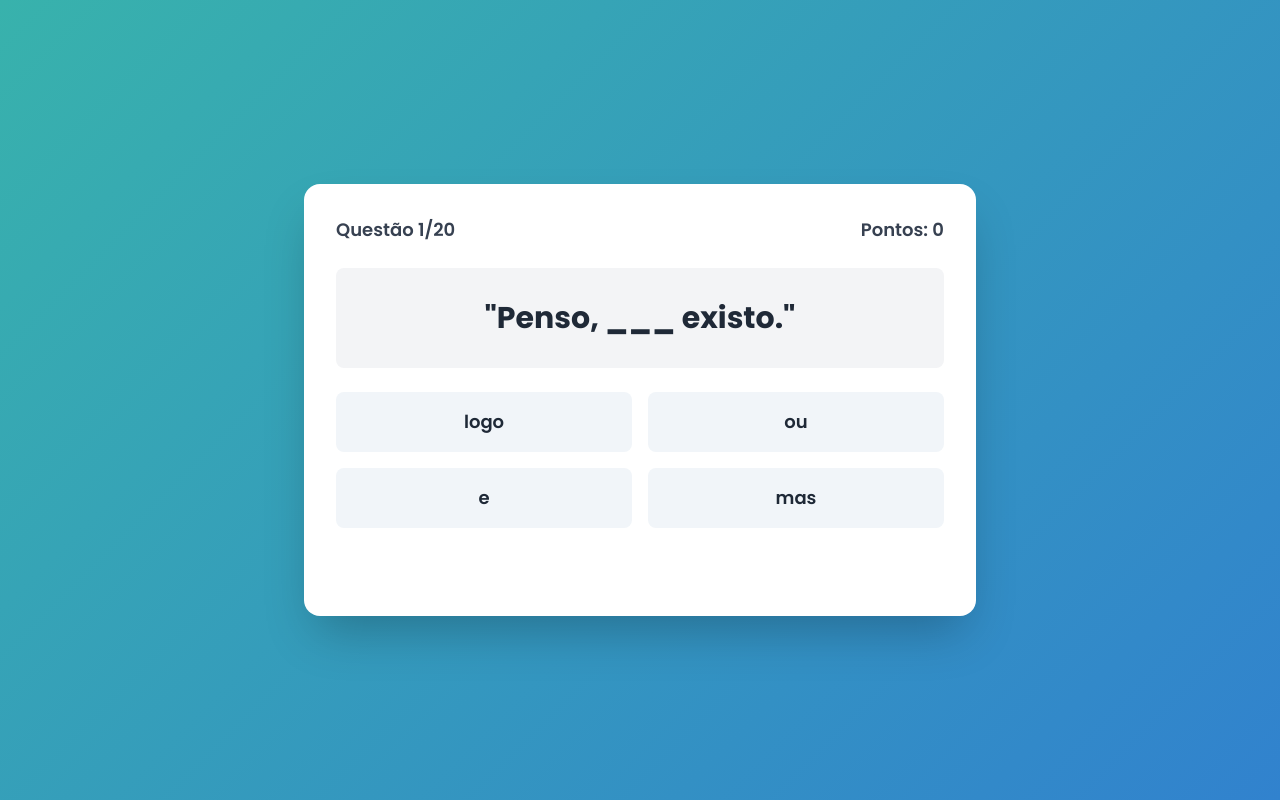
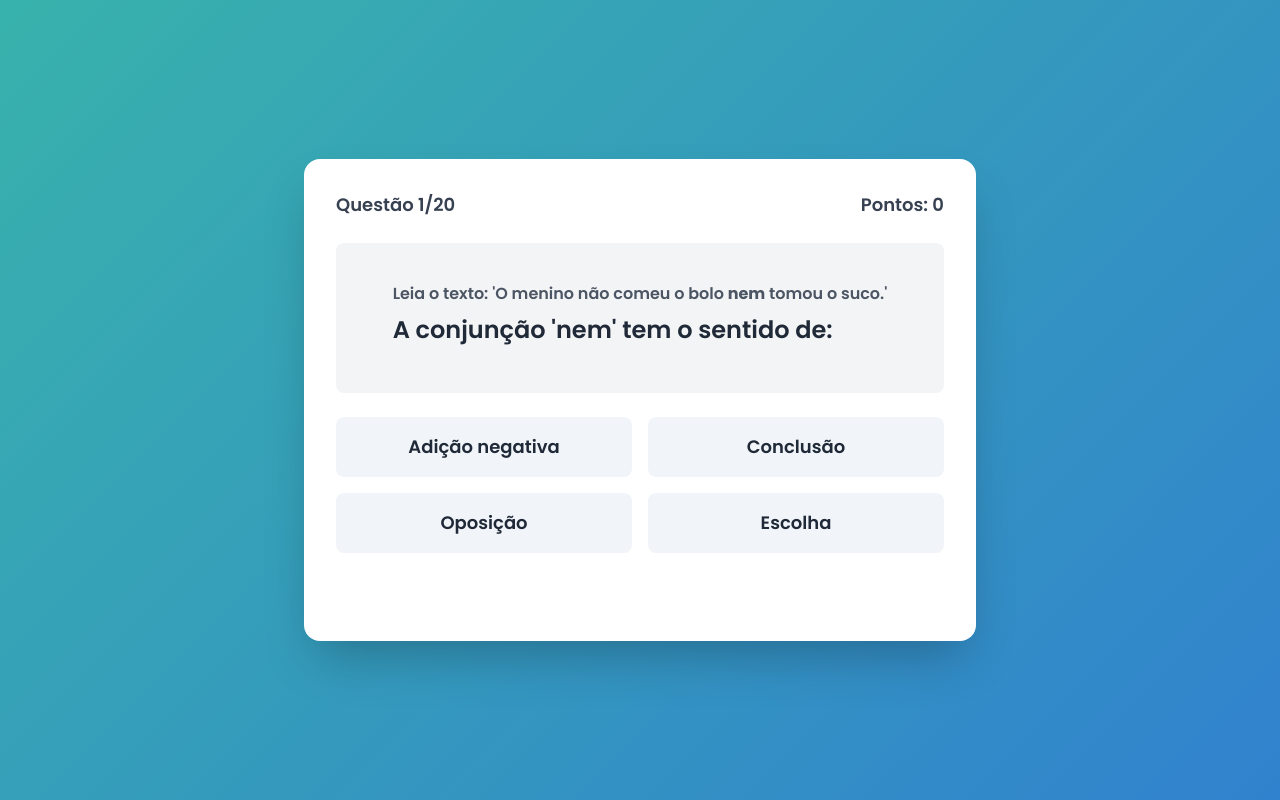
Before and after one commit to JuliaPrin3298/Quiz-Conju-es-, a plain HTML site: page index.html in a window 1280 px wide. Both pictures are taken after a click on the button "Começar!". Drawn offline with nearby package versions, Linux system fonts and the light colour scheme.

Commit message:
atz quest

```diff
--- a/index.html
+++ b/index.html
@@ -30,6 +30,9 @@
             50% { transform: scale(1.05); box-shadow: 0 0 0 10px rgba(244, 67, 54, 0); }
             100% { transform: scale(1); box-shadow: 0 0 0 0 rgba(244, 67, 54, 0); }
         }
+        #question-text p {
+            margin-bottom: 0.5rem;
+        }
     </style>
 </head>
 <body class="min-h-screen flex items-center justify-center p-4">
@@ -37,7 +40,7 @@
         <!-- Tela Inicial -->
         <div id="start-screen">
             <h1 class="text-3xl md:text-4xl font-bold text-gray-800 mb-2">Desafio das Conjunções</h1>
-            <p class="text-gray-600 mb-6">Complete as frases com a conjunção correta. Vamos começar?</p>
+            <p class="text-gray-600 mb-6">Leia os textos e responda às perguntas. Vamos começar?</p>
             <button onclick="startGame()" class="w-full bg-teal-500 text-white font-bold py-3 px-6 rounded-lg text-xl hover:bg-teal-600 transition-transform transform hover:scale-105 focus:outline-none focus:ring-4 focus:ring-teal-300">
                 Começar!
             </button>
@@ -49,8 +52,8 @@
                 <div id="question-counter" class="text-lg font-semibold text-gray-700">Questão 1/20</div>
                 <div id="score-counter" class="text-lg font-semibold text-gray-700">Pontos: 0</div>
             </div>
-            <div class="bg-gray-100 rounded-lg p-6 mb-6 min-h-[100px] flex items-center justify-center">
-                <h2 id="question-text" class="text-2xl md:text-3xl font-bold text-gray-800"></h2>
+            <div class="bg-gray-100 rounded-lg p-6 mb-6 min-h-[150px] flex items-center justify-center text-left">
+                <div id="question-text" class="text-xl md:text-2xl font-semibold text-gray-800"></div>
             </div>
             <div id="options-container" class="grid grid-cols-1 md:grid-cols-2 gap-4">
                 <!-- Opções serão inseridas aqui pelo JavaScript -->
@@ -71,26 +74,26 @@
     <script>
         // --- CONFIGURAÇÃO DO JOGO ---
         const questions = [
-            { question: "Gosto de sorvete, ___ também gosto de bolo.", options: ["e", "mas", "ou", "pois"], answer: "e" },
-            { question: "Estudei muito, ___ não passei na prova.", options: ["mas", "porque", "portanto", "nem"], answer: "mas" },
-            { question: "Você quer suco ___ refrigerante?", options: ["ou", "e", "nem", "se"], answer: "ou" },
-            { question: "Não fui à festa ___ estava doente.", options: ["porque", "mas", "e", "logo"], answer: "porque" },
-            { question: "Ele é inteligente, ___, deve estudar mais.", options: ["porém", "pois", "ou", "que"], answer: "porém" },
-            { question: "Penso, ___ existo.", options: ["logo", "mas", "ou", "e"], answer: "logo" },
-            { question: "Não comeu o almoço ___ o jantar.", options: ["nem", "mas", "ou", "e"], answer: "nem" },
-            { question: "Choveu muito, ___ a rua ficou alagada.", options: ["portanto", "mas", "porque", "ou"], answer: "portanto" },
-            { question: "Espere um pouco, ___ eu já volto.", options: ["que", "mas", "ou", "nem"], answer: "que" },
-            { question: "Ele não só canta, ___ também dança.", options: ["mas", "pois", "ou", "nem"], answer: "mas" },
-            { question: "Ela gosta de ler, ___ o irmão prefere esportes.", options: ["porém", "e", "ou", "porque"], answer: "porém" },
-            { question: "A porta está fechada, ___ você não pode entrar.", options: ["logo", "mas", "ou", "nem"], answer: "logo" },
-            { question: "Você prefere praia ___ campo?", options: ["ou", "e", "mas", "pois"], answer: "ou" },
-            { question: "Ele correu muito ___ ficou cansado.", options: ["e", "mas", "porque", "ou"], answer: "e" },
-            { question: "A lição era difícil, ___ consegui terminar.", options: ["mas", "porque", "ou", "nem"], answer: "mas" },
-            { question: "Leve o guarda-chuva, ___ pode chover.", options: ["pois", "mas", "ou", "e"], answer: "pois" },
-            { question: "Não gosto de jiló ___ de quiabo.", options: ["nem", "e", "ou", "mas"], answer: "nem" },
-            { question: "Ele acordou cedo, ___ chegou atrasado.", options: ["contudo", "portanto", "porque", "e"], answer: "contudo" },
-            { question: "Fale baixo, ___ o bebê está dormindo.", options: ["porque", "se", "mas", "ou"], answer: "porque" },
-            { question: "Ela é alta, ___ seu irmão é baixo.", options: ["mas", "e", "ou", "pois"], answer: "mas" },
+            { question: "<p class='text-base text-gray-600'>Leia o texto: 'O sol brilhava <b>e</b> o céu estava azul. Fomos ao parque, <b>mas</b> começou a chover.' </p><p>Quais conjunções aparecem no texto?</p>", options: ["e, mas", "ou, pois", "e, porque", "mas, logo"], answer: "e, mas" },
+            { question: "<p class='text-base text-gray-600'>Leia o texto: 'Ana estudou muito para a prova, <b>portanto</b>, tirou uma boa nota.' </p><p>A conjunção 'portanto' indica uma ideia de:</p>", options: ["Conclusão", "Oposição", "Adição", "Alternativa"], answer: "Conclusão" },
+            { question: "<p class='text-base text-gray-600'>Leia o texto: 'Você quer ir ao cinema <b>ou</b> prefere ficar em casa?' </p><p>A conjunção 'ou' é usada para expressar:</p>", options: ["Alternativa", "Explicação", "Adição", "Contraste"], answer: "Alternativa" },
+            { question: "<p class='text-base text-gray-600'>Leia o texto: 'Não saí de casa <b>porque</b> estava me sentindo mal.' </p><p>Qual o papel da conjunção 'porque' na frase?</p>", options: ["Dar uma explicação", "Adicionar uma ideia", "Mostrar uma oposição", "Indicar uma escolha"], answer: "Dar uma explicação" },
+            { question: "<p class='text-base text-gray-600'>Leia o texto: 'Ele gosta de futebol, <b>porém</b> não sabe jogar bem.' </p><p>A palavra 'porém' pode ser substituída por qual conjunção, sem mudar o sentido?</p>", options: ["mas", "e", "pois", "logo"], answer: "mas" },
+            { question: "<p class='text-base text-gray-600'>Leia o texto: 'O menino não comeu o bolo <b>nem</b> tomou o suco.' </p><p>A conjunção 'nem' tem o sentido de:</p>", options: ["Adição negativa", "Escolha", "Conclusão", "Oposição"], answer: "Adição negativa" },
+            { question: "<p class='text-base text-gray-600'>Leia o texto: 'Eu acordo cedo <b>e</b> faço minha lição antes de ir para a escola.' </p><p>A conjunção 'e' na frase serve para:</p>", options: ["Ligar duas ações", "Mostrar uma causa", "Dar uma alternativa", "Opor duas ideias"], answer: "Ligar duas ações" },
+            { question: "<p class='text-base text-gray-600'>Leia o texto: 'O filme era longo, <b>contudo</b>, eu gostei muito.' </p><p>'Contudo' é uma conjunção que indica:</p>", options: ["Oposição", "Adição", "Explicação", "Conclusão"], answer: "Oposição" },
+            { question: "<p class='text-base text-gray-600'>Leia o texto: 'Estude, <b>pois</b> a prova será amanhã.' </p><p>A conjunção 'pois' poderia ser trocada por:</p>", options: ["porque", "mas", "ou", "portanto"], answer: "porque" },
+            { question: "<p class='text-base text-gray-600'>Leia o texto: 'Choveu o dia todo, <b>logo</b>, as ruas ficaram alagadas.' </p><p>A conjunção 'logo' expressa uma ideia de:</p>", options: ["Conclusão", "Adição", "Oposição", "Tempo"], answer: "Conclusão" },
+            { question: "<p class='text-base text-gray-600'>Leia o texto: 'Gosto de ler, <b>mas</b> hoje estou com dor de cabeça.' </p><p>A conjunção 'mas' indica uma:</p>", options: ["Contradição/Oposição", "Soma", "Causa", "Escolha"], answer: "Contradição/Oposição" },
+            { question: "<p class='text-base text-gray-600'>Leia o texto: '<b>Ou</b> você arruma o quarto, <b>ou</b> não vai passear.' </p><p>As conjunções 'Ou ... ou' indicam:</p>", options: ["Alternância", "Adição", "Oposição", "Explicação"], answer: "Alternância" },
+            { question: "<p class='text-base text-gray-600'>Leia o texto: 'Ele não apenas leu o livro, <b>mas também</b> fez um resumo.' </p><p>A expressão 'não apenas... mas também' tem valor de:</p>", options: ["Adição", "Oposição", "Condição", "Tempo"], answer: "Adição" },
+            { question: "<p class='text-base text-gray-600'>Leia o texto: '<b>Se</b> você estudar, aprenderá a matéria.' </p><p>A conjunção 'Se' inicia uma ideia de:</p>", options: ["Condição", "Causa", "Tempo", "Finalidade"], answer: "Condição" },
+            { question: "<p class='text-base text-gray-600'>Leia o texto: 'O cachorro latiu <b>quando</b> o carteiro chegou.' </p><p>A palavra 'quando' é uma conjunção que indica:</p>", options: ["Tempo", "Lugar", "Modo", "Causa"], answer: "Tempo" },
+            { question: "<p class='text-base text-gray-600'>Leia o texto: 'Ficamos em casa, <b>visto que</b> a tempestade era muito forte.' </p><p>A expressão 'visto que' tem o mesmo sentido de:</p>", options: ["porque", "embora", "portanto", "e"], answer: "porque" },
+            { question: "<p class='text-base text-gray-600'>Leia o texto: '<b>Embora</b> estivesse cansado, ele terminou todo o trabalho.' </p><p>A conjunção 'Embora' expressa uma ideia de:</p>", options: ["Concessão (oposição)", "Causa", "Finalidade", "Condição"], answer: "Concessão (oposição)" },
+            { question: "<p class='text-base text-gray-600'>Leia o texto: 'Ele treinou todos os dias <b>para que</b> pudesse vencer a corrida.' </p><p>A expressão 'para que' indica:</p>", options: ["Finalidade", "Tempo", "Causa", "Consequência"], answer: "Finalidade" },
+            { question: "<p class='text-base text-gray-600'>Leia o texto: 'O dia estava quente, <b>então</b> fomos à praia.' </p><p>A conjunção 'então' pode ser substituída por:</p>", options: ["portanto", "mas", "porque", "ou"], answer: "portanto" },
+            { question: "<p class='text-base text-gray-600'>Leia o texto: 'Pedro é um bom aluno, <b>e</b> Maria também se esforça.' </p><p>Qual conjunção liga as duas frases?</p>", options: ["e", "mas", "ou", "pois"], answer: "e" }
         ];
 
         // --- VARIÁVEIS DO ESTADO DO JOGO ---
@@ -133,7 +136,7 @@
         function displayQuestion() {
             if (currentQuestionIndex < shuffledQuestions.length) {
                 const question = shuffledQuestions[currentQuestionIndex];
-                questionText.innerHTML = `"${question.question}"`;
+                questionText.innerHTML = question.question;
                 optionsContainer.innerHTML = '';
                 feedbackMessage.innerHTML = '';
 
```
